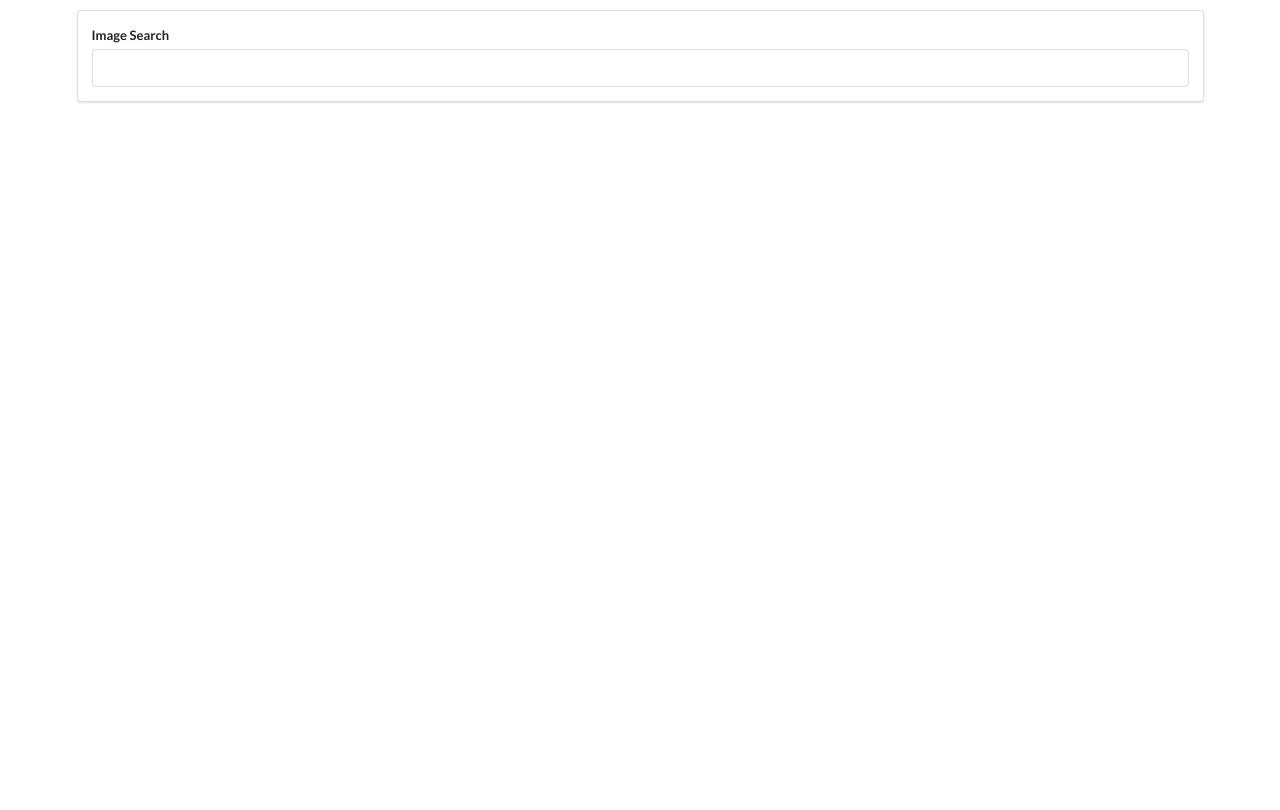
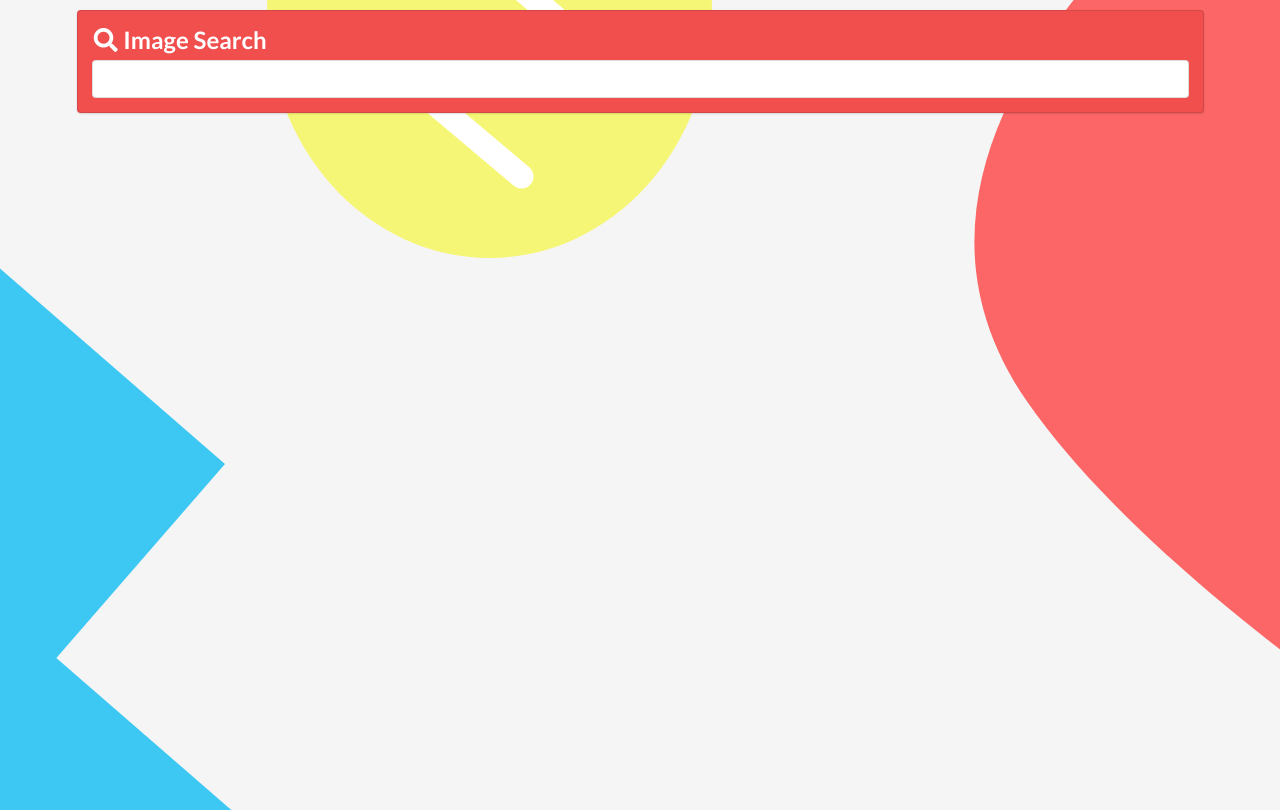
Before and after one commit to oliver-gomes/react-stephg, a React (Create React App) app in the folder pics/: page / in a window 1280 px wide. Built offline with nearby package versions, Linux system fonts and the light colour scheme.

Commit message:
Styling temporary

```diff
--- a/pics/public/index.html
+++ b/pics/public/index.html
@@ -26,6 +26,11 @@
       work correctly both with client-side routing and a non-root public URL.
       Learn how to configure a non-root public URL by running `npm run build`.
     -->
+    <style>
+      body {
+        background: url("./background.png");
+      }
+    </style>
     <title>React App</title>
   </head>
   <body>
--- /dev/null
+++ b/pics/src/components/ImageList.css
@@ -0,0 +1,3 @@
+img {
+  border-radius: 20px;
+}
--- a/pics/src/components/ImageList.js
+++ b/pics/src/components/ImageList.js
@@ -1,8 +1,9 @@
 import React from "react";
+import "./ImageList.css";
 
 const ImageList = props => {
   const images = props.images.map(image => {
-    return <img src={image.urls.regular} />;
+    return <img src={image.urls.regular} key={image.id} />;
   });
   return <div>{images}</div>;
 };
--- /dev/null
+++ b/pics/src/components/SearchBar.css
@@ -0,0 +1,7 @@
+.ui .segment {
+  background-color: rgb(241, 78, 78);
+}
+
+label h2 {
+  color: #fff;
+}
--- a/pics/src/components/SearchBar.js
+++ b/pics/src/components/SearchBar.js
@@ -1,4 +1,5 @@
 import React from "react";
+import "./SearchBar.css";
 
 class SearchBar extends React.Component {
   state = {
@@ -12,10 +13,15 @@ class SearchBar extends React.Component {
 
   render() {
     return (
-      <div className="ui segment">
-        <form onSubmit={this.onFormSubmit} className="ui form">
-          <div className="field">
-            <label>Image Search</label>
+      <div className="ui segment" id="ss">
+        <form onSubmit={this.onFormSubmit} className="ui form ">
+          <div className="field ">
+            <label>
+              <h2>
+                <i class="search icon" />
+                Image Search
+              </h2>
+            </label>
             <input
               type="text"
               value={this.state.term}
```
Also changed, not shown: pics/public/background.png (added).
